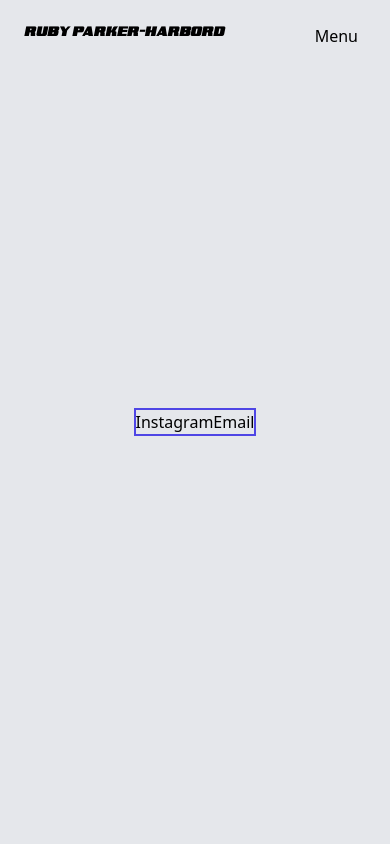
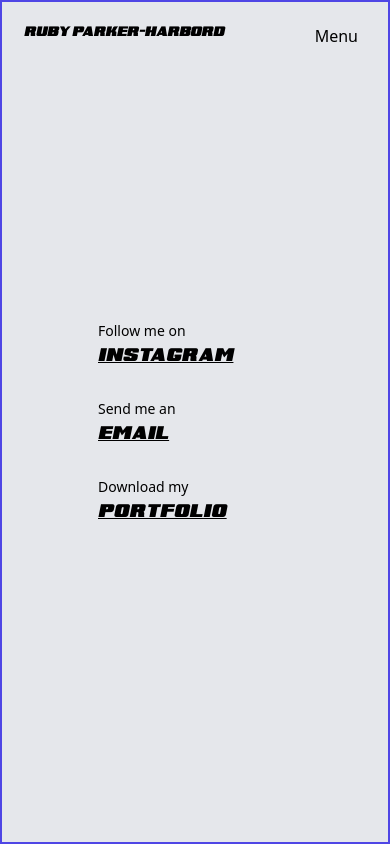
Before and after one commit to NoahAldhous/ruby-parker-harbord-portfolio, a Next.js app in the folder project/: page /contact in a window 390 px wide. Built offline with nearby package versions, Linux system fonts and the light colour scheme.

Commit message:
styled Link components in contact section for phone screens

```diff
--- a/project/src/app/components/LoadingPage.tsx
+++ b/project/src/app/components/LoadingPage.tsx
@@ -1,5 +1,5 @@
 export default function LoadingPage(){
     return <div className="w-screen h-screen flex justify-center items-center animate-pulse">
-        <p className="font-superRetro italic text-3xl tracking wider">Loading...</p>
+        <p className="font-superRetro italic text-3xl tracking-wider">Loading...</p>
     </div>
 }
--- a/project/src/app/contact/page.tsx
+++ b/project/src/app/contact/page.tsx
@@ -1,10 +1,19 @@
 import Link from 'next/link';
 
 export default function Page(){
-    return <main className="flex min-h-screen flex-col justify-center items-center p-24 bg-primary dark:bg-dark">
-        <div className="flex border-2 border-indigo-600">
-            <Link href='https://www.instagram.com/rubyparkerh/' target="_blank">Instagram</Link>
-            <Link href='mailto:rubyparkerphotography@gmail.com' target="_blank">Email</Link>
+    return <main className="flex flex-col sm:flex-row space-y-8
+     sm:space-y-0 justify-center items-start sm:space-x-2 border-2 space-around border-indigo-600 h-screen w-screen p-24 bg-primary dark:bg-dark">
+        <div>
+            <p className="text-sm">Follow me on</p>
+            <Link className="font-superRetro italic underline text-md md:text-3xl align-middle tracking-wider" href='https://www.instagram.com/rubyparkerh/' target="_blank">Instagram</Link>
+        </div>
+        <div>
+            <p className="text-sm">Send me an</p>
+            <Link className="font-superRetro italic underline text-md md:text-3xl align-middle tracking-wider" href='mailto:rubyparkerphotography@gmail.com' target="_blank">Email</Link>
+        </div>
+        <div>
+            <p className="text-sm">Download my</p>
+            <Link className="font-superRetro italic underline text-md md:text-3xl align-middle tracking-wider" href='mailto:rubyparkerphotography@gmail.com' target="_blank">Portfolio</Link>
         </div>
     </main>
 }
```
